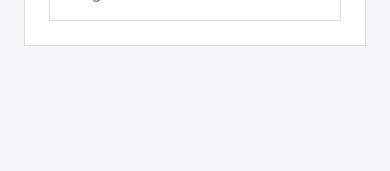
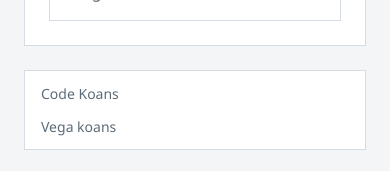
Before and after one commit to paddy-devan/code-koans, a React (Vite) app: page / in a window 390 px wide. Shown: the part 933-1104 px from the top of the page. Before the commit the page ends 1003 px from the top, so only its background shows below. Built offline with nearby package versions, Linux system fonts and the light colour scheme; no server answers.

Commit message:
added footer

```diff
--- a/src/components/AppLayout.tsx
+++ b/src/components/AppLayout.tsx
@@ -36,6 +36,11 @@ export function AppLayout() {
       <main className="page-shell">
         <Outlet />
       </main>
+
+      <footer className="site-footer">
+        <span>Code Koans</span>
+        <span>Vega koans</span>
+      </footer>
     </div>
   );
 }
--- a/src/styles.css
+++ b/src/styles.css
@@ -33,6 +33,7 @@ a {
 }
 
 .site-header,
+.site-footer,
 .panel {
   max-width: var(--page-width);
   margin: 0 auto;
@@ -40,12 +41,19 @@ a {
   border: 1px solid #d5dce3;
 }
 
-.site-header {
+.site-header,
+.site-footer {
   display: flex;
   align-items: center;
   justify-content: space-between;
   gap: 24px;
   padding: 12px 16px;
+}
+
+.site-footer {
+  margin-top: 24px;
+  color: #5d6b78;
+  font-size: 0.875rem;
 }
 
 .site-brand {
@@ -554,7 +562,8 @@ a {
 }
 
 @media (max-width: 640px) {
-  .site-header {
+  .site-header,
+  .site-footer {
     align-items: flex-start;
     flex-direction: column;
     gap: 12px;
```
